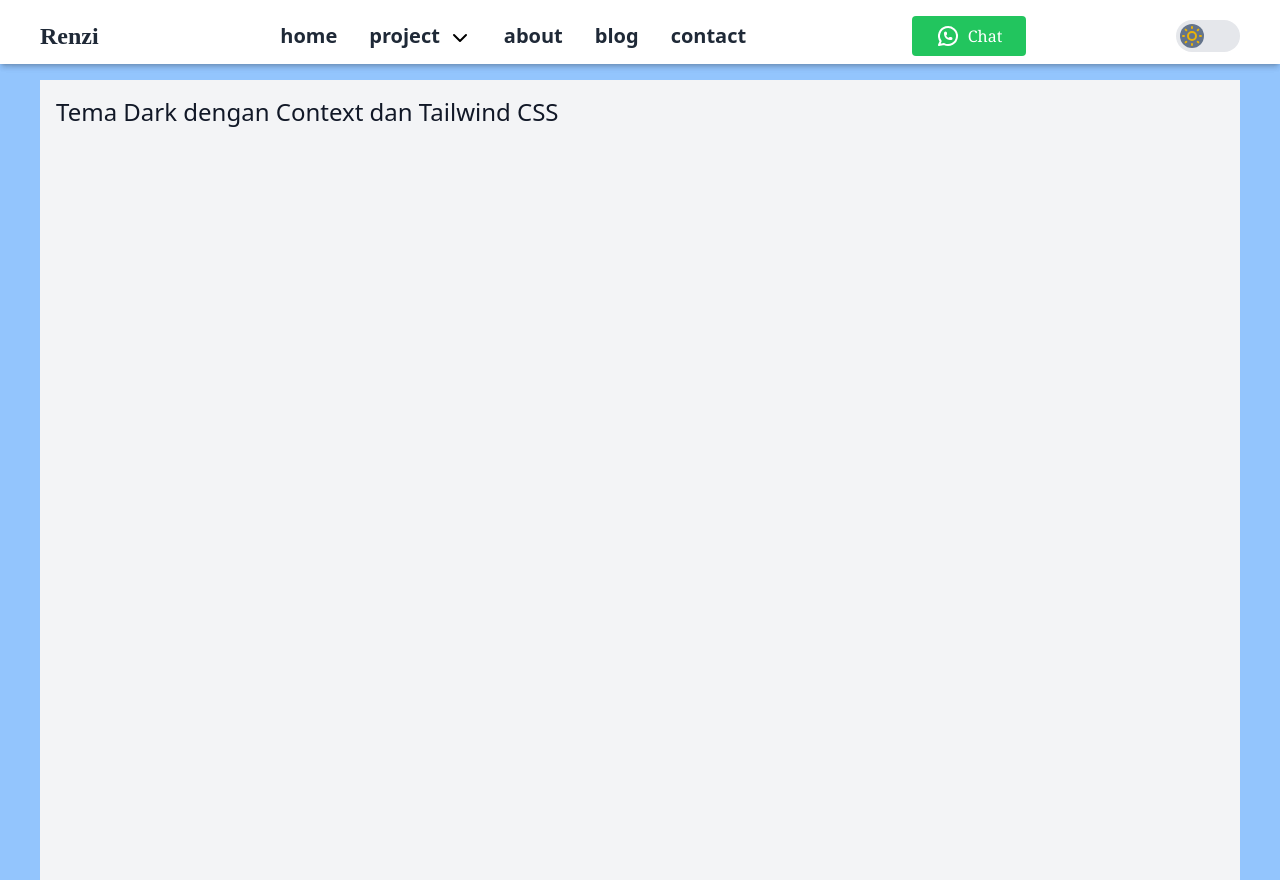
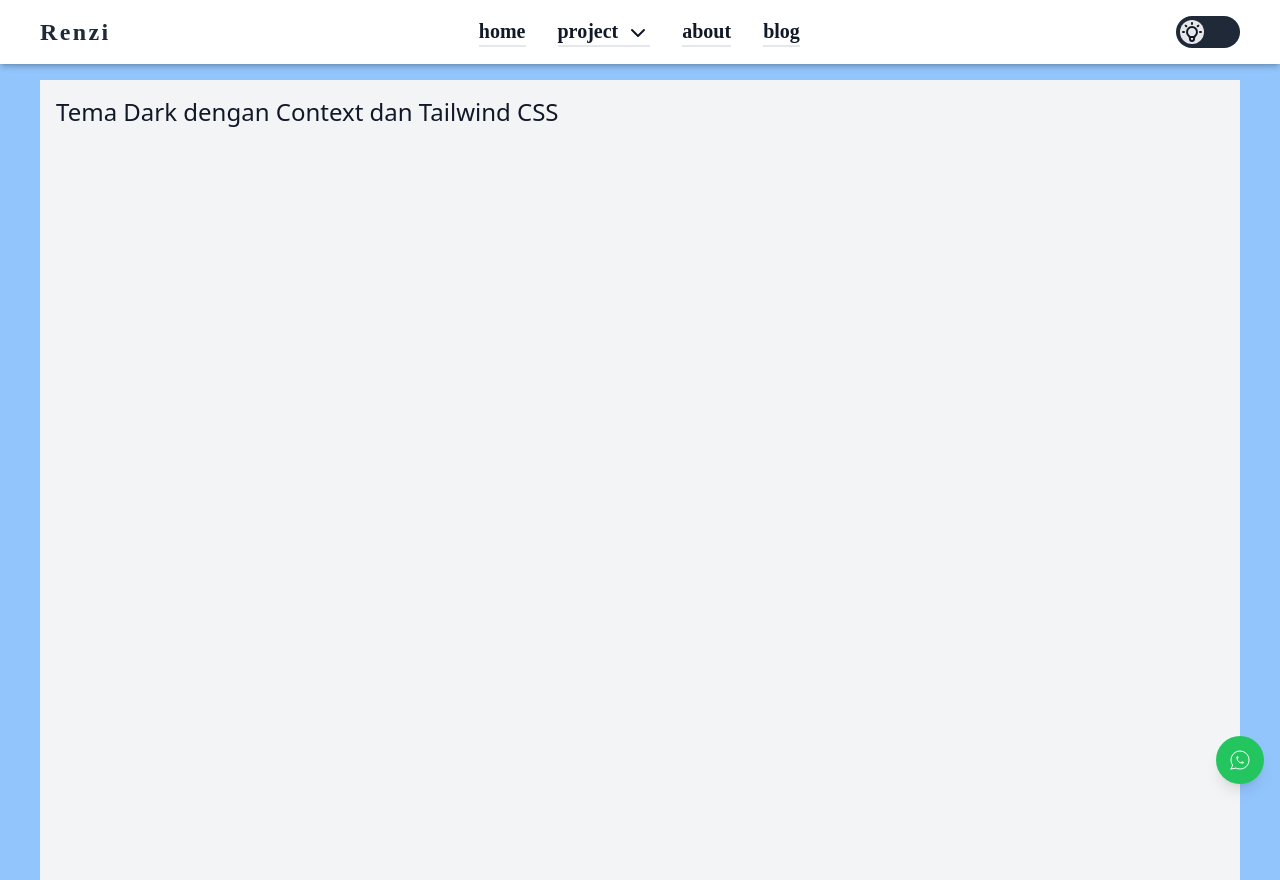
Before and after one commit to ren-zi-fa/portfolio, a React (Vite) app: page / in a window 1280 px wide. Built offline with nearby package versions, Linux system fonts and the light colour scheme.

Commit message:
craete:navbar

```diff
--- /dev/null
+++ b/src/components/Elements/Button/IconWa.jsx
@@ -0,0 +1,14 @@
+import { IconBrandWhatsapp } from '@tabler/icons-react'
+import React from 'react'
+
+const IconWa = () => {
+  return (
+    <div className='fixed bottom-4 right-4 z-50 bg-green-500 text-white p-3 rounded-full shadow-lg hover:bg-green-600 transition-colors duration-300'>
+    <a href='#'>
+      <IconBrandWhatsapp stroke={1} />
+    </a>
+  </div>
+  )
+}
+
+export default IconWa
--- a/src/components/Elements/Dropdown/index.jsx
+++ b/src/components/Elements/Dropdown/index.jsx
@@ -23,15 +23,15 @@ const Dropdown = ({ link }) => {
     { name: "nextJs", link: "/project/nextjs" },
   ];
   return (
-    <div ref={dropdownRef}>
+    <div ref={dropdownRef} className=" ">
       <div onClick={() => setIsDropDownOpen(!isDropDownOpen)} className='cursor-pointer flex items-center'>
         <div className='flex '>
-          <span className='text-gray-800 hover:text-gray-400 duration-500 '>{link.name}</span>
+          <span className='text-gray-900 dark:text-white hover:text-gray-400 duration-100 '>{link.name}</span>
           {isDropDownOpen ? <IconChevronUp className='ml-2 mt-1 ' stroke={2} /> : <IconChevronDown className='ml-2 mt-1' stroke={2} />}
         </div>
       </div>
-      <ul className={`absolute mt-4 mr-10 w-[300px] md:w-[400px] shadow-md rounded left-16 md:left-[-30px] bg-green-300 border-sm md:right-0 transition-all duration-500 ease-in ${isDropDownOpen ? "block" : "hidden"}`}>
-      <div className="hidden md:block absolute -top-2 left-20 transform -translate-x-1/2 w-2 h-3 border-l-8 border-r-2 border-b-8 border-green-300 border-b-green-300 "></div>
+      <ul className={`block md:absolute mt-0 md:mt-4 mr-10 w-[300px] md:w-[400px] shadow-md rounded left-0 md:left-[-30px] bg-white dark:bg-slate-900 tracking-widest border-sm md:right-0 transition-all duration-500 ease-in ${isDropDownOpen ? "block" : "hidden"}`}>
+
         <li className='px-4 py-5 grid grid-cols-2'>
           {menuDropdown.map((item, index) => (
             <Link to={item.link} key={index} className='underline hover:text-red-500 py-2 text-sm'>
@@ -39,6 +39,8 @@ const Dropdown = ({ link }) => {
             </Link>
           ))}
         </li>
+
+
       </ul>
     </div>
   );
--- a/src/components/Elements/Toggle/index.jsx
+++ b/src/components/Elements/Toggle/index.jsx
@@ -1,5 +1,5 @@
 import React, { useContext } from "react";
-import { IconMoon, IconSun } from "@tabler/icons-react";
+import { IconBulb, IconMoon, IconSun } from "@tabler/icons-react";
 import { DarkModeContext } from "../../../hooks/DarkMode";
 
 const ToggleDark = () => {
@@ -13,16 +13,16 @@ const ToggleDark = () => {
         onChange={toggleTheme}
         className="sr-only peer"
       />
-      <div className="relative w-16 h-8 bg-gray-200 rounded-full peer-checked:bg-blue-600 dark:bg-gray-700 transition-colors duration-300">
+      <div className="relative w-16 h-8 bg-gray-800 rounded-full peer-checked:bg-blue-100 dark:bg-gray-200 transition-colors duration-300">
         <div className="absolute inset-0 flex items-center justify-between px-1">
-          <IconSun
-            className={`w-6 h-6 text-yellow-500 bg-slate-500 rounded-full transform transition-transform duration-300 ${
+          <IconBulb
+            className={`w-6 h-6 text-gray-900 bg-gray-200 rounded-full transform transition-transform duration-300 ${
               theme === "dark" ? "translate-x-full opacity-0" : "translate-x-0 opacity-100"
             }`}
             stroke={2}
           />
           <IconMoon
-            className={`w-6 h-6 text-blue-500 transform transition-transform duration-300 bg-white rounded-full  ${
+            className={`w-6 h-6 text-gray-900 bg-gray-200 rounded-full transform transition-transform duration-300  ${
               theme === "dark" ? "-translate-x-0 opacity-100" : "-translate-x-full opacity-0"
             }`}
             stroke={2}
--- a/src/components/Fragments/Navbar.jsx
+++ b/src/components/Fragments/Navbar.jsx
@@ -13,7 +13,6 @@ const Navbar = () => {
     { name: "project", link: "/project" },
     { name: "about", link: "/about" },
     { name: "blog", link: "/blog" },
-    { name: "contact", link: "/contact" },
   ];
 
   const ChangeTheme = () => {
@@ -22,20 +21,23 @@ const Navbar = () => {
 
   return (
     <div className={theme === "dark" ? "dark" : ""}>
-      <div className='shadow-md w-full fixed top-0 left-0 z-10 h-16 bg-white dark:bg-slate-700'>
+      <div className='shadow-md w-full fixed top-0 left-0 z-10 h-16 bg-white dark:bg-gray-900'>
         <div className='flex items-center justify-between py-4 px-7 md:px-10'>
-            <div onClick={() => setIsOpen(!isOpen)} className='text-3xl cursor-pointer md:hidden'>
-              {isOpen ? <IconX /> : <IconMenu2 />}
-            </div>
-          <div className='font-bold text-2xl cursor-pointer font-[Poppins] text-gray-800'>Renzi</div>
+          <div onClick={() => setIsOpen(!isOpen)} className='text-3xl cursor-pointer md:hidden text-black dark:text-white'>
+            {isOpen ? <IconX /> : <IconMenu2 />}
+          </div>
+          <div className='font-bold text-2xl cursor-pointer font-[Ravie] text-gray-800 dark:text-white tracking-widest'>Renzi</div>
           <div className='flex items-center'>
-            <ul className={`md:flex md:items-center md:pb-0 pb-12 absolute md:h-0 h-[700px] md:static  md:z-auto z-[-1] left-0 w-full md:w-auto md:pl-0 pl-9 transition-all duration-500 ease-in top-16 bg-white ${isOpen ? "left-0" : "  left-[-780px]"}`}>
+            <ul
+              className={`md:flex md:items-center md:pb-0 pb-12 pr-10 absolute md:h-0 h-[700px] md:static  md:z-auto z-[-1] left-0 w-full md:w-auto md:pl-0 pl-9 transition-all duration-700 ease-in top-16 bg-white dark:bg-gray-900 font-[Dragonfly] font-semibold leading-relaxed text-gray-900 dark:text-white  ${
+                isOpen ? "left-0" : "left-[-780px]"
+              }`}>
               {Links.map((link) => (
-                <li key={link.name} className='md:ml-8 text-xl md:my-0 my-7 relative font-semibold'>
+                <li key={link.name} className='md:ml-8 text-xl md:my-0 my-7 relative font-semibold border-b-2 '>
                   {link.name === "project" ? (
                     <Dropdown link={link} />
                   ) : (
-                    <Link to={link.link} className='text-gray-800 hover:text-gray-400 duration-500'>
+                    <Link to={link.link} className=' hover:text-gray-400 duration-100'>
                       {link.name}
                     </Link>
                   )}
@@ -43,14 +45,7 @@ const Navbar = () => {
               ))}
             </ul>
           </div>
-
-          <Button cls='flex gap-2 bg-green-500 hover:bg-green-600'>
-            <IconBrandWhatsapp stroke={2} /> Chat
-          </Button>
           <ToggleDark onChange={ChangeTheme} />
-          {/* <button onClick={() => setTheme(theme === "light" ? "dark" : "light")} className='p-2 bg-blue-500 text-white rounded'>
-          Switch to {theme === "light" ? "dark" : "light"} mode
-        </button> */}
         </div>
       </div>
     </div>
--- a/src/components/Layouts/MainLayouts.jsx
+++ b/src/components/Layouts/MainLayouts.jsx
@@ -1,6 +1,7 @@
 import React, { useContext } from "react";
 import Navbar from "../Fragments/Navbar";
 import { DarkModeContext } from "../../hooks/DarkMode";
+import IconWa from "../Elements/Button/IconWa";
 
 const MainLayouts = ({ children }) => {
   const { theme } = useContext(DarkModeContext);
@@ -8,7 +9,9 @@ const MainLayouts = ({ children }) => {
     <>
       <div className={theme === "dark" ? "dark" : ""}>
         <Navbar />
-        <div className='pt-20 bg-blue-300 min-h-screen px-10 dark:bg-black '>{children}</div>
+        <div className='pt-20 bg-blue-300 min-h-screen px-10 dark:bg-gray-600 '>{children}
+          <IconWa/>
+        </div>
       </div>
     </>
   );
```
